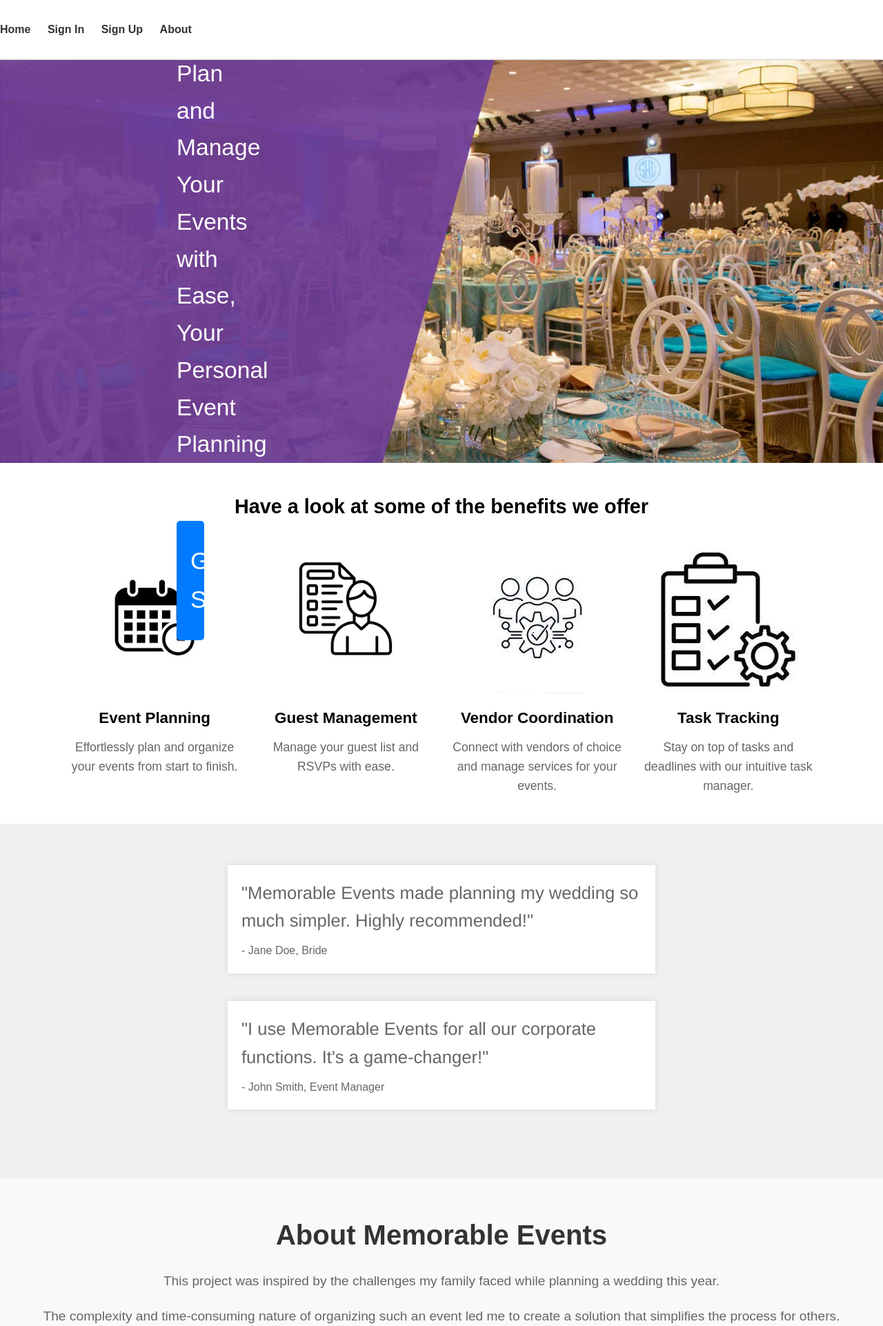
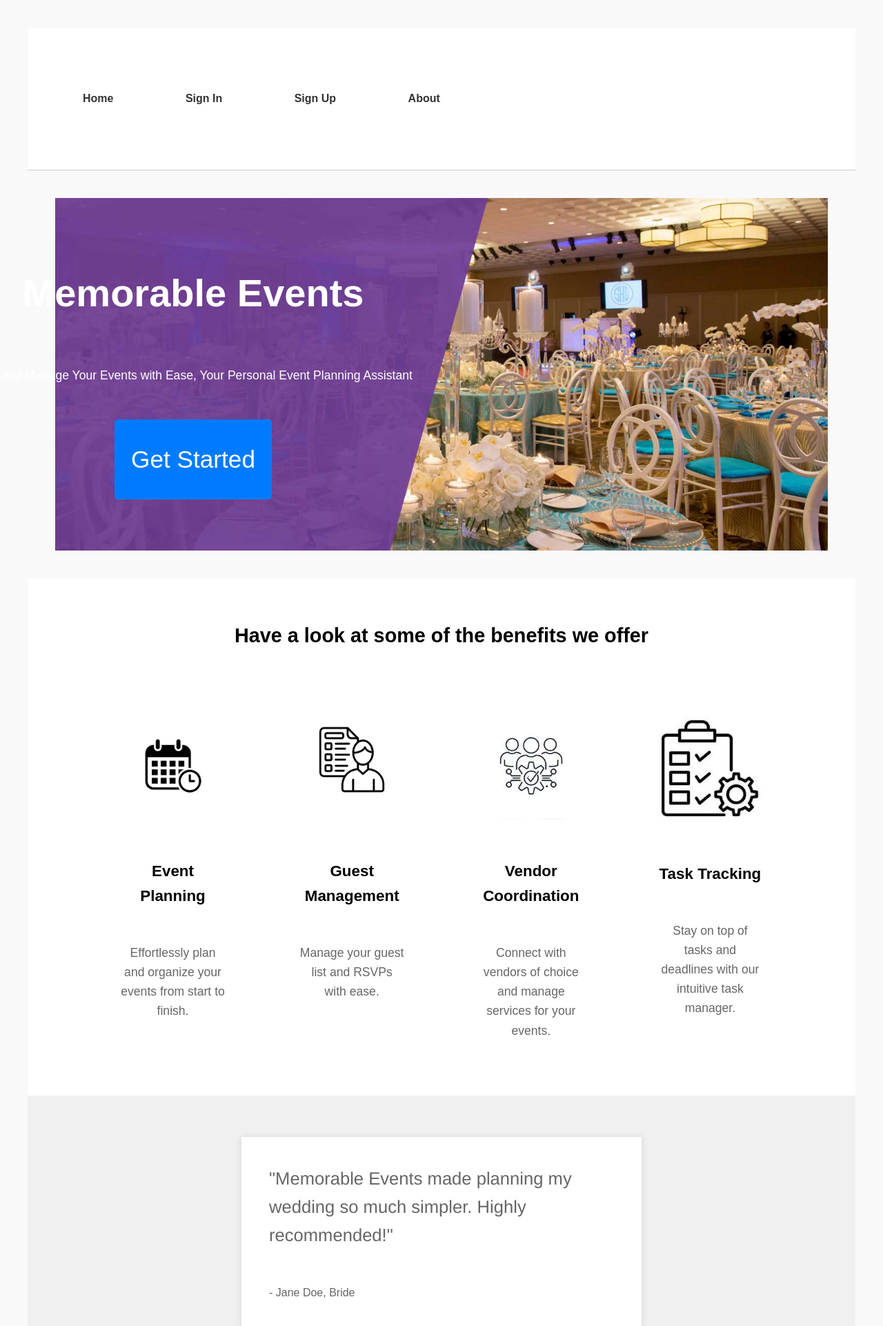
Before and after one commit to Esther-Wagatwe/memorable_events, a Flask app: page /landing in a window 1280 px wide. Shown: the top 1922 px of the page at 69% size. Run offline with Flask 3, Linux system fonts and the light colour scheme.

```diff
--- a/static/css/landing.css
+++ b/static/css/landing.css
@@ -1,7 +1,7 @@
 * {
     box-sizing: border-box;
     margin: 0;
-    padding: 0;
+    padding: 20px;
 }
 
 body {
@@ -66,16 +66,15 @@ body {
     transform: translate(-50%, -50%);
     max-width: 800px;
     width: 100%;
-    padding: 50%;
 }
 
 .hero h1 {
-    font-size: 4.5rem;
+    font-size: 3.5rem;
     margin-bottom: 20px;
 }
 
 .hero p {
-    font-size: 2.1rem;
+    font-size: 1.1rem;
     margin-bottom: 30px;
 }
 
```
